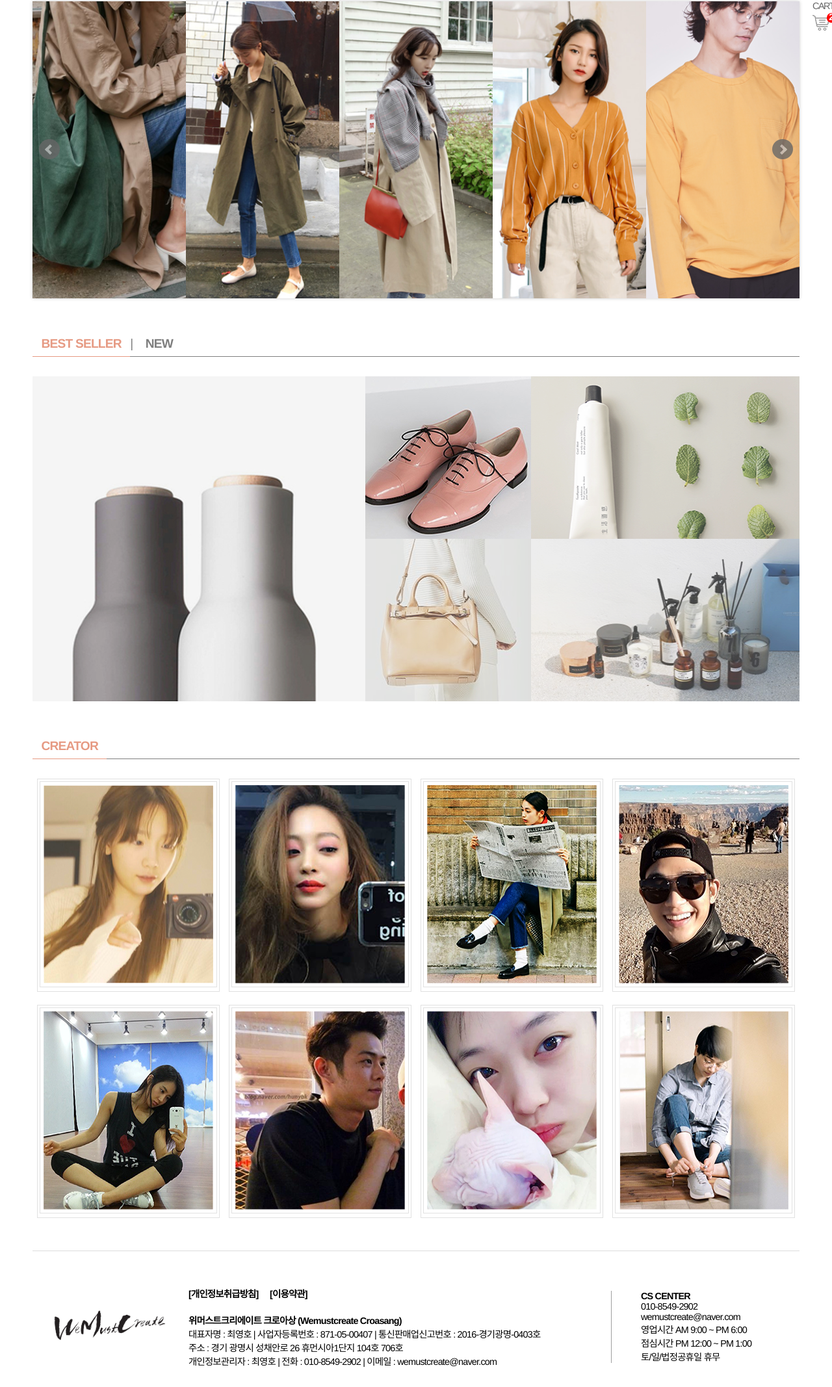
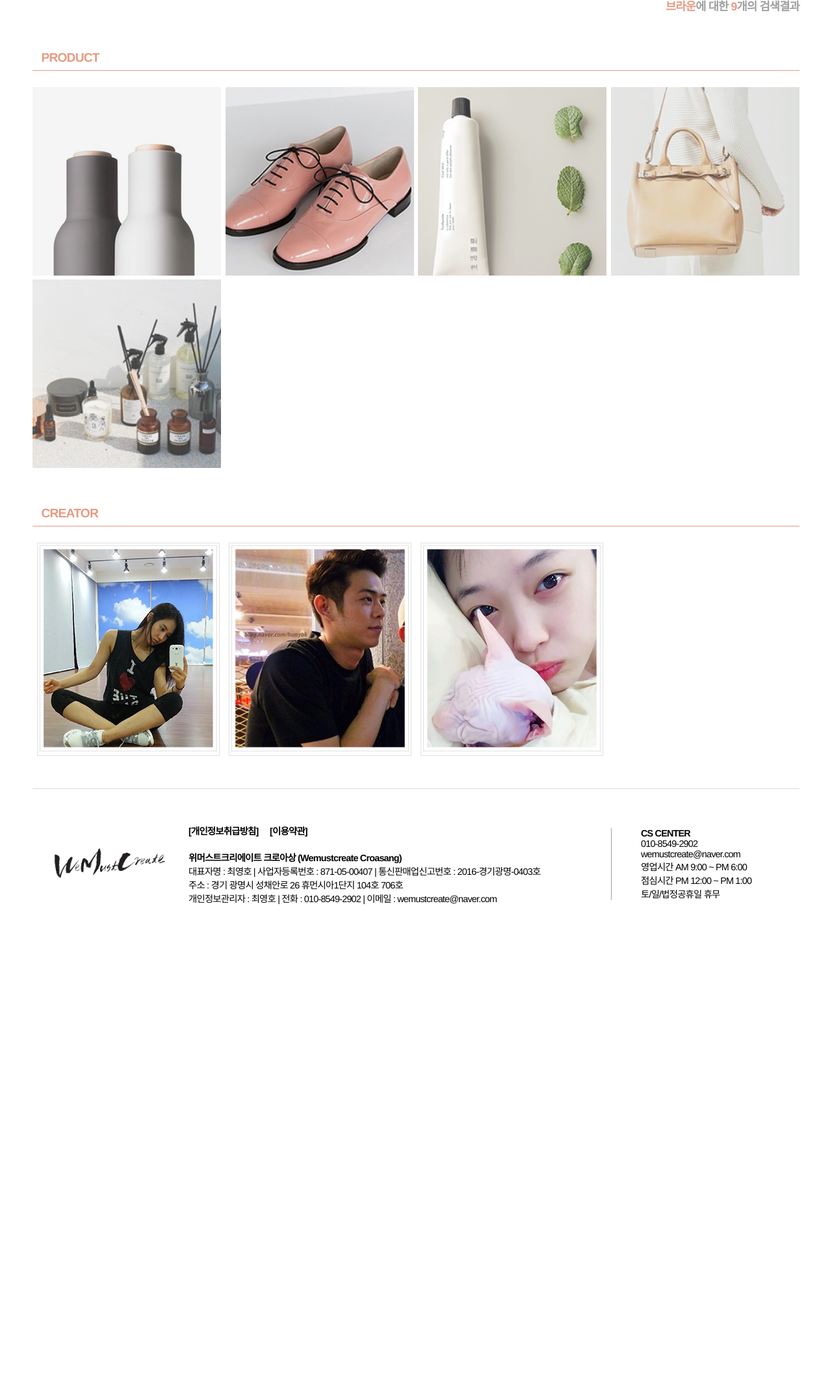
Before and after one commit to Seongbuming/Vonda, a PHP site: page /index.php?page=searchresults in a window 1280 px wide. Shown: the part 203-2337 px from the top of the page at 65% size. After the commit the page ends 1594 px from the top, so only its background shows below. Run offline with PHP 8.4, Linux system fonts and the light colour scheme.

Commit message:
client_searchresults

```diff
--- a/index.php
+++ b/index.php
@@ -11,6 +11,9 @@ switch ($page) {
     case "cart":
         $template->loadView("pages/client/cart");
         break;
+    case "searchresults":
+        $template->loadView("pages/client/searchresults");
+        break;
     default:
         $template->loadView("pages/client/home");
 }
--- a/stylesheets/client/home.css
+++ b/stylesheets/client/home.css
@@ -84,105 +84,3 @@
     padding-right: 1em;
     font-weight: lighter;
 }
-
-#contents .category::after {
-    content: ' ';
-    display: block;
-    clear: both;
-}
-
-#contents .best_seller .item {
-    float: left;
-}
-#contents .best_seller .item > img {
-    float: left;
-}
-#contents .best_seller .item .overlay .product_name {
-    margin-bottom: .3em;
-}
-#contents .best_seller .item .overlay .product_price {
-    font-size: .9em;
-}
-
-#contents .creator {
-    margin-bottom: -20px;
-}
-#contents .creator .item {
-    float: left;
-    position: relative;
-    border: 1px solid #e1e1e1;
-    padding: 3px;
-    margin: 0 7px 20px 7px;
-    cursor: pointer;
-}
-#contents .creator .item > img {
-    border: 1px solid #e1e1e1;
-    padding: 5px;
-    width: 261px;
-    height: 305px;
-}
-#contents .creator .item.actived {
-    border: 1px solid #383838;
-    background-color: #383838;
-}
-#contents .creator .item.actived > img {
-    border: 1px solid #383838;
-}
-#contents .creator .item.actived::after {
-    content: ' ';
-    position: absolute;
-    top: 326px; /* 327 - 1 */
-    left: 121.5px; /* 273/2 - 15 */
-    border-left: 15px solid transparent;
-    border-right: 15px solid transparent;
-    border-top: 17px solid #383838;
-}
-#contents .creator .creator_detail {
-    float: left;
-    display: none;
-    width: 1166px; /* 1180 - 7 - 7 */
-    margin: 0 0 20px 7px;
-    background-color: #383838;
-    font-size: 0;
-}
-#contents .creator .creator_detail .creator_background {
-    display: inline-block;
-    width: 747px;
-    height: 350px;
-    vertical-align: middle;
-}
-#contents .creator .creator_detail .creator_image {
-    display: inline-block;
-    position: relative;
-    width: 160px;
-    height: 160px;
-    border-radius: 85px;
-    margin-left: -85px; /* 170/2 */
-    vertical-align: middle;
-    border: 5px solid white;
-    overflow: hidden;
-}
-#contents .creator .creator_detail .creator_image img {
-    width: 100%;
-}
-#contents .creator .creator_detail .creator_profile {
-    display: inline-block;
-    width: 284px;
-    padding: 0 25px;
-    vertical-align: top;
-    font-size: 1rem;
-    vertical-align: middle;
-    color: white;
-}
-#contents .creator .creator_detail .creator_profile .creator_name {
-    font-size: 1.3em;
-    margin-bottom: 20px;
-}
-#contents .creator .creator_detail .creator_profile .creator_name::after {
-    content: ' ▶';
-}
-#contents .creator .creator_detail .creator_profile .creator_message {
-    font-size: .7em;
-    line-height: 1.4em;
-    margin-bottom: 20px;
-}
--- /dev/null
+++ b/stylesheets/client/searchresults.css
@@ -0,0 +1,30 @@
+h3.category {
+    margin-bottom: 25px;
+}
+
+.numresults {
+    text-align: right;
+    font-size: 1.1em;
+    font-weight: bold;
+    color: #9e9e9e;
+}
+.numresults .keyword,
+.numresults .num {
+    color: #e69a83;
+}
+
+.product_section {
+    margin-right: -6.6px;
+    margin-bottom: -6.6px;
+}
+.product_section .item {
+    width: 290px;
+    height: 290px;
+    margin-right: 6.6px;
+    margin-bottom: 6.6px;
+    overflow: hidden;
+}
+.product_section .item img {
+    height: 100%;
+    transform: translateX(calc(-100%/2 + 290px/2)); /* 가운데 정렬 */
+}
--- a/stylesheets/common.css
+++ b/stylesheets/common.css
@@ -104,6 +104,7 @@ input[type=checkbox]:checked + label {
     opacity: 0;
     transition: opacity .5s;
     background-color: #383838;
+    z-index: 1;
 }
 .overlay_container:hover::before {
     opacity: .8;
@@ -115,9 +116,116 @@ input[type=checkbox]:checked + label {
     padding: 15px;
     opacity: 0;
     transition: opacity .5s;
+    z-index: 2;
 }
 .overlay_container:hover .overlay {
     opacity: 1;
+}
+
+.product_section::after {
+    content: ' ';
+    display: block;
+    clear: both;
+}
+.product_section .item {
+    float: left;
+}
+.product_section .item > img {
+    float: left;
+}
+.product_section .item .overlay .product_name {
+    margin-bottom: .3em;
+}
+.product_section .item .overlay .product_price {
+    font-size: .9em;
+}
+
+.creator_section::after {
+    content: ' ';
+    display: block;
+    clear: both;
+}
+.creator_section {
+    margin-bottom: -20px;
+}
+.creator_section .item {
+    float: left;
+    position: relative;
+    border: 1px solid #e1e1e1;
+    padding: 3px;
+    margin: 0 7px 20px 7px;
+    cursor: pointer;
+}
+.creator_section .item > img {
+    border: 1px solid #e1e1e1;
+    padding: 5px;
+    width: 261px;
+    height: 305px;
+}
+.creator_section .item.actived {
+    border: 1px solid #383838;
+    background-color: #383838;
+}
+.creator_section .item.actived > img {
+    border: 1px solid #383838;
+}
+.creator_section .item.actived::after {
+    content: ' ';
+    position: absolute;
+    top: 326px; /* 327 - 1 */
+    left: 121.5px; /* 273/2 - 15 */
+    border-left: 15px solid transparent;
+    border-right: 15px solid transparent;
+    border-top: 17px solid #383838;
+}
+.creator_section .creator_detail {
+    float: left;
+    display: none;
+    width: 1166px; /* 1180 - 7 - 7 */
+    margin: 0 0 20px 7px;
+    background-color: #383838;
+    font-size: 0;
+}
+.creator_section .creator_detail .creator_background {
+    display: inline-block;
+    width: 747px;
+    height: 350px;
+    vertical-align: middle;
+}
+.creator_section .creator_detail .creator_image {
+    display: inline-block;
+    position: relative;
+    width: 160px;
+    height: 160px;
+    border-radius: 85px;
+    margin-left: -85px; /* 170/2 */
+    vertical-align: middle;
+    border: 5px solid white;
+    overflow: hidden;
+}
+.creator_section .creator_detail .creator_image img {
+    width: 100%;
+}
+.creator_section .creator_detail .creator_profile {
+    display: inline-block;
+    width: 284px;
+    padding: 0 25px;
+    vertical-align: top;
+    font-size: 1rem;
+    vertical-align: middle;
+    color: white;
+}
+.creator_section .creator_detail .creator_profile .creator_name {
+    font-size: 1.3em;
+    margin-bottom: 20px;
+}
+.creator_section .creator_detail .creator_profile .creator_name::after {
+    content: ' ▶';
+}
+.creator_section .creator_detail .creator_profile .creator_message {
+    font-size: .7em;
+    line-height: 1.4em;
+    margin-bottom: 20px;
 }
 
 header .area_links {
--- a/views/pages/client/home.php
+++ b/views/pages/client/home.php
@@ -92,7 +92,7 @@
             <li><a href=".">New</a></li>
             <li>&nbsp;</li>
         </ul>
-        <div class="category best_seller">
+        <div class="product_section">
             <a class="item overlay_container" href=".">
                 <img src="images/products/product1.png" alt="상품 이미지 1" />
                 <div class="overlay">
@@ -134,7 +134,7 @@
             <li class="actived"><a href=".">Creator</a></li>
             <li>&nbsp;</li>
         </ul>
-        <div class="category creator">
+        <div class="creator_section">
             <div class="item">
                 <img src="images/creators/creator1.png" alt="크리에이터 이미지 1" />
             </div>
@@ -186,5 +186,6 @@
     <script src="libraries/jquery-3.2.1.min.js"></script>
     <script src="libraries/jquery.bxslider.min.js"></script>
     <script src="javascripts/client/home.js"></script>
+    <script src="javascripts/creator.js"></script>
 </body>
 </html>
--- /dev/null
+++ b/views/pages/client/searchresults.php
@@ -0,0 +1,95 @@
+<!doctype html>
+<html lang="ko">
+<head>
+    <?=$this->loadLayout("head")?>
+    <link rel="stylesheet" href="stylesheets/client/searchresults.css" />
+</head>
+
+<body>
+    <header>
+        <?=$this->loadLayout("header")?>
+    </header>
+
+    <div id="contents">
+        <p class="numresults"><span class="keyword">브라운</span>에 대한 <span class="num">9</span>개의 검색결과</p>
+
+        <h3 class="category">Product</h3>
+
+        <div class="product_section">
+            <a class="item overlay_container" href=".">
+                <img src="images/products/product1.png" alt="상품 이미지 1" />
+                <div class="overlay">
+                    <p class="product_name">일본의 국민로퍼</p>
+                    <p class="product_price">54,000won</p>
+                </div>
+            </a>
+            <a class="item overlay_container" href=".">
+                <img src="images/products/product2.png" alt="상품 이미지 2" />
+                <div class="overlay">
+                    <p class="product_name">일본의 국민로퍼</p>
+                    <p class="product_price">54,000won</p>
+                </div>
+            </a>
+            <a class="item overlay_container" href=".">
+                <img src="images/products/product3.png" alt="상품 이미지 3" style="margin-left: 50px;" />
+                <div class="overlay">
+                    <p class="product_name">일본의 국민로퍼</p>
+                    <p class="product_price">54,000won</p>
+                </div>
+            </a>
+            <a class="item overlay_container" href=".">
+                <img src="images/products/product4.png" alt="상품 이미지 4" />
+                <div class="overlay">
+                    <p class="product_name">일본의 국민로퍼</p>
+                    <p class="product_price">54,000won</p>
+                </div>
+            </a>
+            <a class="item overlay_container" href=".">
+                <img src="images/products/product5.png" alt="상품 이미지 5" />
+                <div class="overlay">
+                    <p class="product_name">일본의 국민로퍼</p>
+                    <p class="product_price">54,000won</p>
+                </div>
+            </a>
+        </div>
+
+        <h3 class="category">Creator</h3>
+
+        <div class="creator_section">
+            <div class="item">
+                <img src="images/creators/creator5.png" alt="크리에이터 이미지 5" />
+            </div>
+            <div class="item">
+                <img src="images/creators/creator6.png" alt="크리에이터 이미지 6" />
+            </div>
+            <div class="item">
+                <img src="images/creators/creator7.png" alt="크리에이터 이미지 7" />
+            </div>
+            <template class="creator_detail_template">
+                <img class="creator_background" src="images/creators/creator_background4.png" alt="크리에이터 배경 이미지" />
+                <div class="creator_image">
+                    <img src="images/creators/creator2.png" alt="크리에이터 이미지" />
+                </div>
+                <div class="creator_profile">
+                    <p class="creator_name">@ANOTHER A</p>
+                    <p class="creator_message">캐쥬얼하고 미니멀한 베이스에 ANOTHER A만의 감성을 더하여 트렌드를 반영함과 동시에 개성 있고 감각적인 룩을 선보입니다. 매 시즌 베이직함을 바탕으로 한 또 다른  디자인들로 다양한 스타일링을 제안합니다.</p>
+                    <div class="icons">
+                        <a href="."><img src="images/icons/home_sns/instagram-logo.png" alt="Instagram" /></a>
+                        <a href="."><img src="images/icons/home_sns/facebook-logo.png" alt="Facebook" /></a>
+                        <a href="."><img src="images/icons/home_sns/twitter-logo.png" alt="Twitter" /></a>
+                        <a href="."><img src="images/icons/home_sns/youtube-logo.png" alt="Youtube" /></a>
+                        <a href="."><img src="images/icons/home_sns/AfreecaTV_logo.png" alt="AfreecaTV" /></a>
+                    </div>
+                </div>
+            </template>
+        </div>
+    </div>
+
+    <footer>
+        <?=$this->loadLayout("footer")?>
+    </footer>
+
+    <script src="libraries/jquery-3.2.1.min.js"></script>
+    <script src="javascripts/creator.js"></script>
+</body>
+</html>
```
Also changed, not shown: javascripts/client/home.js (+0 -40 lines), javascripts/creator.js (added, +41 -0 lines).
